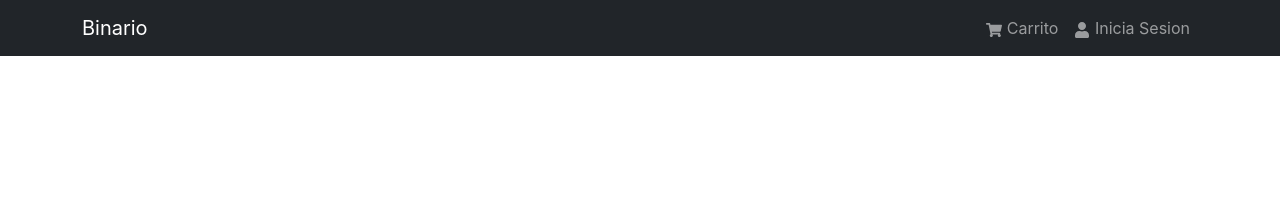
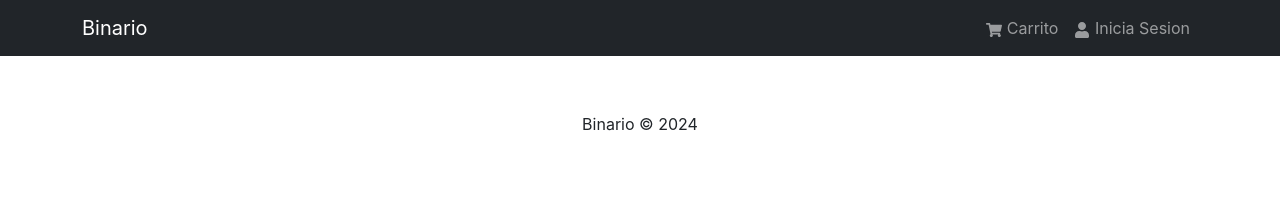
Before and after one commit to JoelBuenrostro/Binario, a React (Create React App) app in the folder frontend/: page / in a window 1280 px wide. Shown: the top 218 px of the page. Built offline with nearby package versions, Linux system fonts and the light colour scheme.

Commit message:
BN-6 Componente Footer
Creación de componente Footer.jsx

```diff
--- a/frontend/src/App.js
+++ b/frontend/src/App.js
@@ -1,5 +1,6 @@
 import { Container } from 'react-bootstrap'
 import Header from './components/Header'
+import Footer from './components/Footer'
 
 const App = () => {
   return (
@@ -10,6 +11,7 @@
           <h1> </h1>
         </Container>
       </main>
+      <Footer />
     </>
   );
 };
--- /dev/null
+++ b/frontend/src/components/Footer.jsx
@@ -0,0 +1,18 @@
+import { Container, Row, Col } from 'react-bootstrap';
+
+const Footer = () => {
+    const currentYear = new Date().getFullYear();
+  return (
+    <footer>
+        <Container>
+            <Row>
+              <Col className='text-center py-3'>
+                <p>Binario &copy; {currentYear}</p>
+              </Col>
+            </Row>
+        </Container>
+    </footer>
+  )
+}
+
+export default Footer
--- a/frontend/src/components/Header.jsx
+++ b/frontend/src/components/Header.jsx
@@ -4,7 +4,7 @@
 const Header = () => {
   return (
     <header>
-        <Navbar bg="dark" variant="dark" expand="lg" collapseOnSelect>
+        <Navbar bg="dark" variant="dark" expand="md" collapseOnSelect>
           <Container>
             <Navbar.Brand href="/">Binario</Navbar.Brand>
             <Navbar.Toggle aria-controls="basic-navbar-nav" />
```
